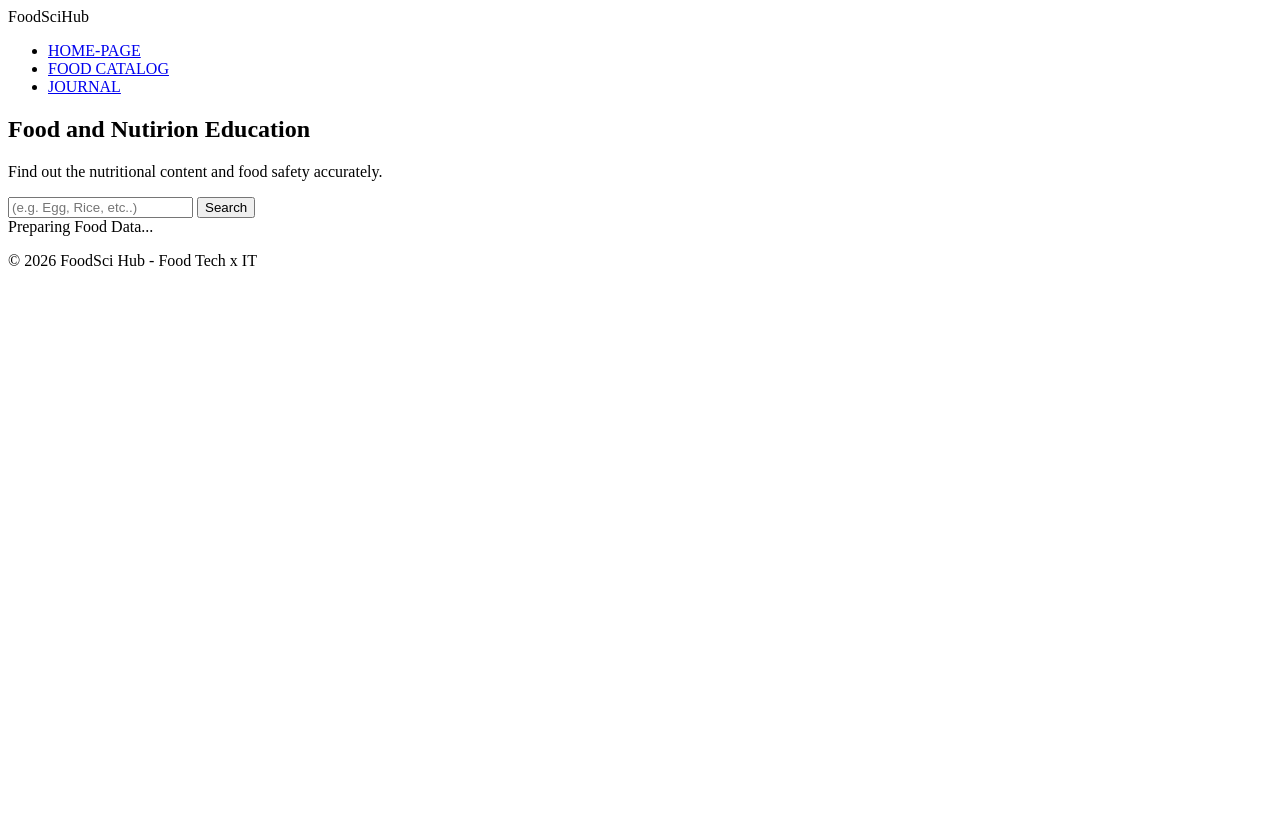
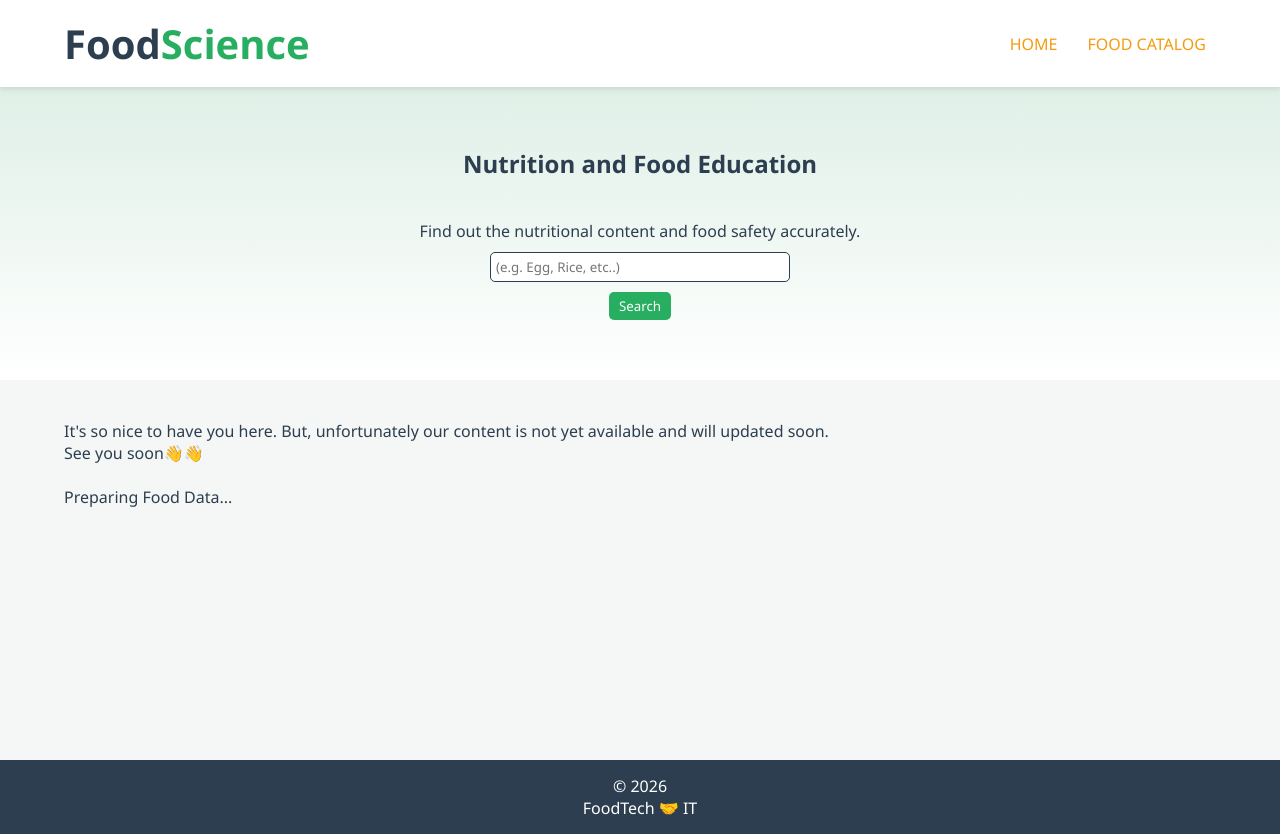
Before and after one commit to AhmadRidho01/gitWebsiteTekpang, a plain HTML site: page index.html in a window 1280 px wide. Before the commit the page ends 800 px from the top, so only its background shows below. Drawn offline with Linux system fonts and the light colour scheme.

Commit message:
Add the content & the style as well

```diff
--- a/index.html
+++ b/index.html
@@ -10,25 +10,27 @@
   <body>
     <header>
       <nav>
-        <div class="logo">FoodSci<span>Hub</span></div>
+        <div class="logo">Food<span>Science</span></div>
+
         <ul>
           <li>
-            <a href="#">HOME-PAGE</a>
+            <a href="#">HOME</a>
           </li>
           <li>
             <a href="#">FOOD CATALOG</a>
           </li>
-          <li>
+          <!-- <li>
             <a href="#">JOURNAL</a>
-          </li>
+          </li> -->
         </ul>
       </nav>
     </header>
 
     <main>
       <section id="hero">
-        <h1>Food and Nutirion Education</h1>
+        <h1>Nutrition and Food Education</h1>
         <p>Find out the nutritional content and food safety accurately.</p>
+
         <div class="search-container">
           <input
             type="text"
@@ -40,12 +42,16 @@
       </section>
 
       <section id="food-container">
-        <div class="loading-msg">Preparing Food Data...</div>
+        <div class="loading-msg">
+          It's so nice to have you here. But, unfortunately our content is not
+          yet available and will updated soon. <br />See you soon👋👋
+          <br /><br />Preparing Food Data...
+        </div>
       </section>
     </main>
 
     <footer>
-      <p>&copy; 2026 FoodSci Hub - Food Tech x IT</p>
+      <p>&copy; 2026 <br />FoodTech 🤝 IT</p>
     </footer>
 
     <script src="script.js"></script>
--- a/style.css
+++ b/style.css
@@ -0,0 +1,206 @@
+:root {
+  /* Colors */
+  --color-primary: #27ae60;
+  --dark-color: #2c3e50;
+  --light-bg: #f4f7f6;
+  --white: #fff;
+  --color-accent: #3434db;
+  --color-danger: #e74c3c;
+  --color-warning: #f39c12;
+  --color-success: #adff2f;
+
+  /* Typography */
+  --font-heading: "Work Sans", sans-serif;
+  --font-body: "Segoe UI", Tahoma, Geneva, Verdana, sans-serif;
+
+  /* Fluid Typography */
+  --font-size-xs: clamp(0.75rem, 0.7rem + 0.25vw, 0.875rem);
+  --font-size-sm: clamp(0.875rem, 0.8rem + 0.375vw, 1rem);
+  --font-size-base: clamp(1rem, 0.95rem + 0.25vw, 1.125rem);
+  --font-size-md: clamp(1.25rem, 1.15rem + 0.5vw, 1.5rem);
+  --font-size-lg: clamp(1.75rem, 1.5rem + 1.25vw, 2.5rem);
+  --font-size-xl: clamp(2rem, 1.75rem + 1.25vw, 3rem);
+
+  /* Spacing */
+  --spacing-xs: clamp(0.25rem, 0.2rem + 0.25vw, 0.5rem);
+  --spacing-sm: clamp(0.5rem, 0.45rem + 0.25vw, 0.75rem);
+  --spacing-md: clamp(1rem, 0.9rem + 0.5vw, 1.5rem);
+  --spacing-lg: clamp(1.5rem, 1.3rem + 1vw, 2.5rem);
+  --spacing-xl: clamp(2rem, 1.7rem + 1.5vw, 3.5rem);
+
+  /* Layout */
+  --container-width: min(1200px, 95%);
+  --border-radius: 8px;
+  --transition-speed: 0.3s;
+}
+
+/* Modern CSS Reset */
+*,
+*::before,
+*::after {
+  box-sizing: border-box;
+  margin: 0;
+  padding: 0;
+  font-family: var(--font-body);
+}
+
+body {
+  background-color: var(--light-bg);
+  color: var(--dark-color);
+}
+
+/* Header & Navigasi */
+header {
+  background: var(--white);
+  box-shadow: 0 2px 5px rgba(0, 0, 0, 0.1);
+  padding: 1rem 5%;
+  position: sticky;
+  top: 0;
+  z-index: 9999;
+}
+
+nav {
+  display: flex;
+  justify-content: space-between;
+  align-items: center;
+  flex-wrap: wrap; /* agar fleksibel di layar kecil */
+}
+
+.logo {
+  font-size: var(--font-size-md);
+  font-weight: bold;
+  color: var(--dark-color);
+}
+
+.logo span {
+  color: var(--color-primary);
+}
+
+nav ul {
+  display: none;
+  list-style: none;
+  flex-direction: column;
+  width: 60%;
+}
+
+nav ul li {
+  margin: 10px 0;
+  text-align: center;
+}
+
+nav ul li a {
+  text-decoration: none;
+  color: var(--color-warning);
+  font-weight: 500;
+}
+
+/* Hamburger Menu */
+
+/* Hero Section */
+main {
+  height: 100%;
+}
+
+#hero {
+  text-align: center;
+  padding: 30px;
+  background: linear-gradient(rgba(39, 174, 96, 0.1), rgba(255, 255, 255, 1));
+}
+
+section p {
+  margin: 40px 80px;
+}
+
+.search-container {
+  margin-top: -30px;
+  display: flex;
+  flex-direction: column;
+  align-items: center;
+}
+
+input[type="text"] {
+  padding: 5px;
+  width: 90%;
+  max-width: 300px;
+  border: 1px solid var(--dark-color);
+  border-radius: 5px;
+  outline: none;
+  margin-bottom: 10px;
+}
+
+button {
+  padding: 5px 10px;
+  background: var(--color-primary);
+  color: var(--white);
+  font-weight: 500;
+  border: none;
+  border-radius: 5px;
+  cursor: pointer;
+  transition: var(--transition-speed);
+}
+
+button:hover {
+  background: var(--color-success);
+  color: var(--dark-color);
+}
+
+/* Food Container (Grid) */
+#food-container {
+  height: 350px;
+  display: grid;
+  grid-template-columns: 1fr;
+  gap: 20px;
+  padding: 20px 5%;
+}
+
+/* Footer */
+footer {
+  text-align: center;
+  padding: 15px;
+  background: var(--dark-color);
+  color: var(--white);
+  margin-top: 30px;
+}
+
+/* Media Queries */
+
+/* Tablet */
+@media (min-width: 600px) {
+  .logo {
+    font-size: var(--font-size-lg);
+  }
+
+  nav ul {
+    display: flex;
+    flex-direction: row;
+    justify-content: flex-end;
+  }
+
+  nav ul li {
+    margin: 0 10px;
+  }
+
+  header .menu-toggle {
+    display: none;
+  }
+
+  #food-container {
+    grid-template-columns: repeat(auto-fit, minmax(250px, 1fr));
+    padding: 40px 5%;
+  }
+}
+
+/* Desktop */
+@media (min-width: 992px) {
+  nav ul li {
+    margin-left: 20px;
+  }
+
+  #hero {
+    padding: 60px 20px;
+  }
+
+  #food-container {
+    grid-template-columns: repeat(auto-fit, minmax(280px, 1fr));
+  }
+}
```
